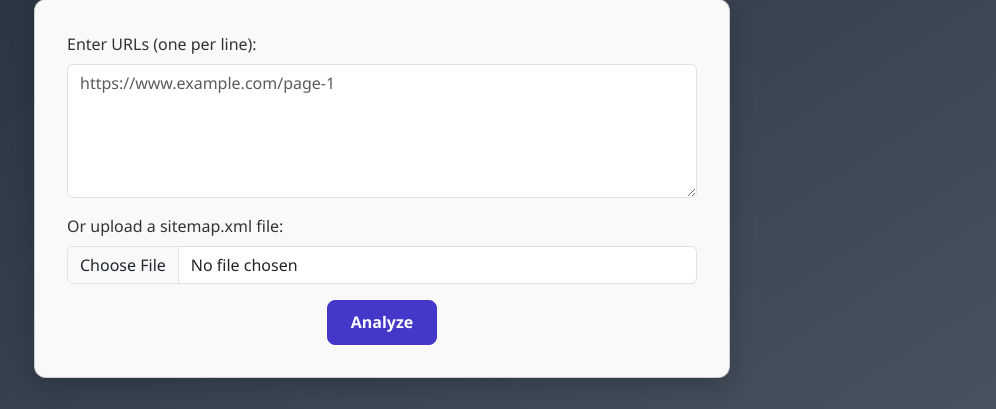
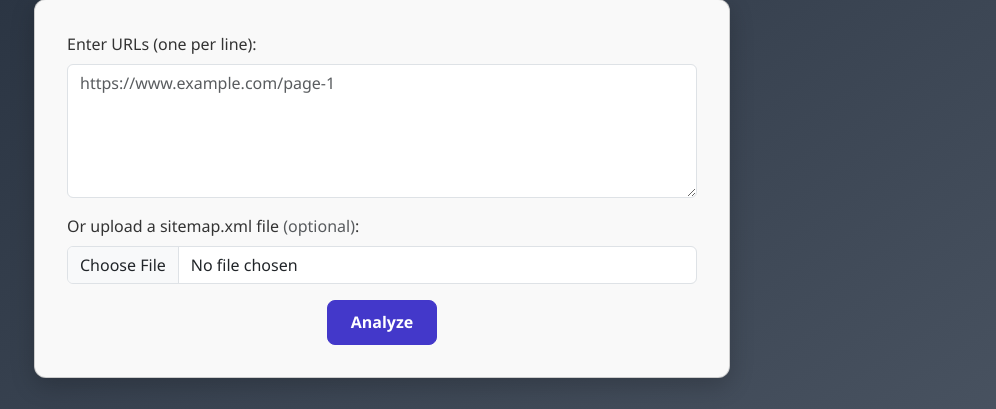
Before and after one commit to SmashingPixelsTools/seo-webscraper, a Flask app: page / in a window 1280 px wide. Shown: the part 281-690 px from the top of the page, without its empty margins (258-1254 px from the left). Run offline with Flask 3, Linux system fonts and the light colour scheme.

Commit message:
Add files via upload

```diff
--- a/templates/index.html
+++ b/templates/index.html
@@ -58,7 +58,7 @@
           <textarea name="urls" rows="5" class="form-control" placeholder="https://www.example.com/page-1" required></textarea>
         </div>
         <div class="mb-3">
-          <label for="sitemap" class="form-label">Or upload a sitemap.xml file:</label>
+          <label for="sitemap" class="form-label">Or upload a sitemap.xml file <span class="text-muted">(optional)</span>:</label>
           <input type="file" name="sitemap" class="form-control">
         </div>
         <div class="text-center">
```
